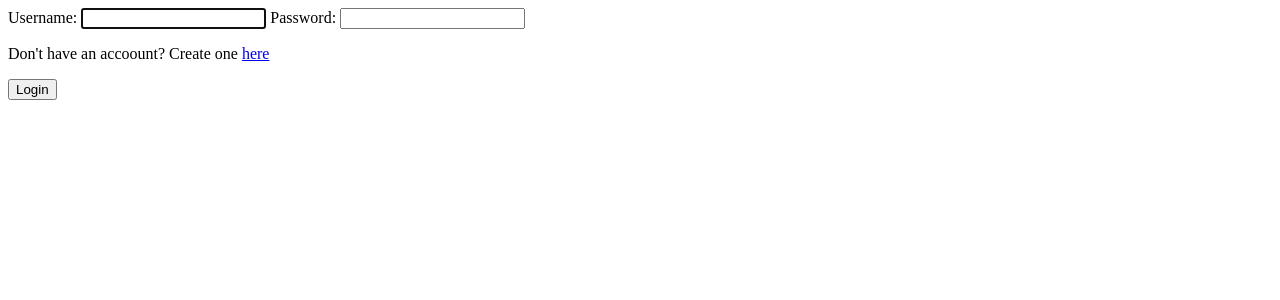
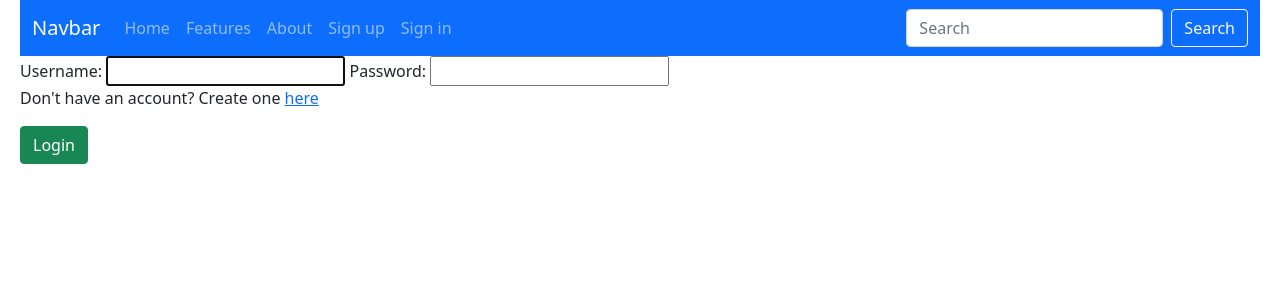
Before and after one commit to grupadwa/cenomat, a Django app: page /login/ in a window 1280 px wide. Shown: the top 300 px of the page. Run offline with Django 4.2, Linux system fonts and the light colour scheme.

Commit message:
Home_page_rework

```diff
--- a/comparing_template/comparing_template/urls.py
+++ b/comparing_template/comparing_template/urls.py
@@ -16,10 +16,11 @@ Including another URLconf
 """
 from django.contrib import admin
 from django.urls import path, include
-from register import views
+from register import views, homepage_view
 
 urlpatterns = [
     path('admin/', admin.site.urls),
     path("register/", views.register, name="register"),
     path('', include("django.contrib.auth.urls")),
+    path("home/", homepage_view.homepage, name="homepage")
 ]
--- /dev/null
+++ b/comparing_template/register/homepage_view.py
@@ -0,0 +1,4 @@
+from django.shortcuts import render
+
+def homepage(request):
+    return render(request, "main/home.html")
--- a/comparing_template/register/templates/main/base.html
+++ b/comparing_template/register/templates/main/base.html
@@ -1,13 +1,69 @@
-<html>
-<head>
-    <title>{% block title %}<h1>Welcome on Cenomat,<h1>{% endblock %}</title>
-</head>
+<!doctype html>
+<html lang="en">
+  <head>
+    <link rel="stylesheet" href="styles.css">
+    <!-- Required meta tags -->
+    <meta charset="utf-8">
+    <meta name="viewport" content="width=device-width, initial-scale=1">
 
-<body>
-    <div id="content" name="content">
-	{% block content %}
-	{% endblock %}
+    <!-- Bootstrap CSS -->
+    <link href="https://cdn.jsdelivr.net/npm/bootstrap@5.0.2/dist/css/bootstrap.min.css" rel="stylesheet" integrity="sha384-EVSTQN3/azprG1Anm3QDgpJLIm9Nao0Yz1ztcQTwFspd3yD65VohhpuuCOmLASjC" crossorigin="anonymous">
+
+    <title>{% block title %}Hello, world!{% endblock title %}</title>
+  </head>
+  <body style="margin-left: 20px; margin-right: 20px">
+  {% block navbar %}
+  <nav class="navbar navbar-expand-lg navbar-dark bg-primary">
+    <div class="container-fluid">
+      <a class="navbar-brand" href="#">Navbar</a>
+      <button class="navbar-toggler" type="button" data-bs-toggle="collapse" data-bs-target="#navbarColor02" aria-controls="navbarColor02" aria-expanded="false" aria-label="Toggle navigation">
+        <span class="navbar-toggler-icon"></span>
+      </button>
+      <div class="collapse navbar-collapse" id="navbarColor02">
+        <ul class="navbar-nav me-auto mb-2 mb-lg-0">
+          <li class="nav-item">
+            <a class="nav-link" href="{% url "homepage" %}">Home</a>
+          </li>
+
+          <li class="nav-item">
+            <a class="nav-link" href="#">Features</a>
+          </li>
+
+          <li class="nav-item">
+            <a class="nav-link" href="#">About</a>
+          </li>
+
+          <li class="nav-item">
+            <a class="nav-link" href="{% url "register" %}">Sign up</a>
+          </li>
+
+          <li class="nav-item">
+            <a class="nav-link" href="{% url "login" %}">Sign in</a>
+          </li>
+
+        </ul>
+        <form class="d-flex">
+          <input class="form-control me-2" type="search" placeholder="Search" aria-label="Search">
+          <button class="btn btn-outline-light" type="submit">Search</button>
+        </form>
+      </div>
     </div>
+  </nav>
+  {% endblock navbar %}
+  {% block body %}
+    <h1>Welcome to Cenomat!</h1>
+    <div>Try our new app for price comparison</div>
+  {% endblock body %}
 
-</body>
+      <!-- Optional JavaScript; choose one of the two! -->
+
+    <!-- Option 1: Bootstrap Bundle with Popper -->
+    <script src="https://cdn.jsdelivr.net/npm/bootstrap@5.0.2/dist/js/bootstrap.bundle.min.js" integrity="sha384-MrcW6ZMFYlzcLA8Nl+NtUVF0sA7MsXsP1UyJoMp4YLEuNSfAP+JcXn/tWtIaxVXM" crossorigin="anonymous"></script>
+
+    <!-- Option 2: Separate Popper and Bootstrap JS -->
+    <!--
+    <script src="https://cdn.jsdelivr.net/npm/@popperjs/core@2.9.2/dist/umd/popper.min.js" integrity="sha384-IQsoLXl5PILFhosVNubq5LC7Qb9DXgDA9i+tQ8Zj3iwWAwPtgFTxbJ8NT4GN1R8p" crossorigin="anonymous"></script>
+    <script src="https://cdn.jsdelivr.net/npm/bootstrap@5.0.2/dist/js/bootstrap.min.js" integrity="sha384-cVKIPhGWiC2Al4u+LWgxfKTRIcfu0JTxR+EQDz/bgldoEyl4H0zUF0QKbrJ0EcQF" crossorigin="anonymous"></script>
+    -->
+  </body>
 </html>
--- a/comparing_template/register/templates/register/register.html
+++ b/comparing_template/register/templates/register/register.html
@@ -2,7 +2,7 @@
 
 {% block title %}Create an Account{% endblock %}
 
-{% block content %}
+{% block body %}
     <form method="POST" class="form-group">
 	{% csrf_token %}
 	{{ form }}
--- a/comparing_template/register/templates/registration/login.html
+++ b/comparing_template/register/templates/registration/login.html
@@ -1,13 +1,12 @@
 {% extends "main/base.html" %}
-{% block title %}
-Login Here
-{% endblock %}
 
-{% block content %}
-     <form method="post" class="from-group">
+{% block title %}Login Here{% endblock %}
+
+{% block body %}
+<form method="post" class="from-group">
 	{% csrf_token %}
 	{{form}}
-	<p>Don't have an accoount? Create one <a href="/register">here</a></p>
+	<p>Don't have an account? Create one <a href="/register">here</a></p>
 	<button type="submit" class="btn btn-success">Login</button>
     </form>
 {% endblock %}
```
Also changed, not shown: comparing_template/register/templates/main/home.html (added, +36 -0 lines).
